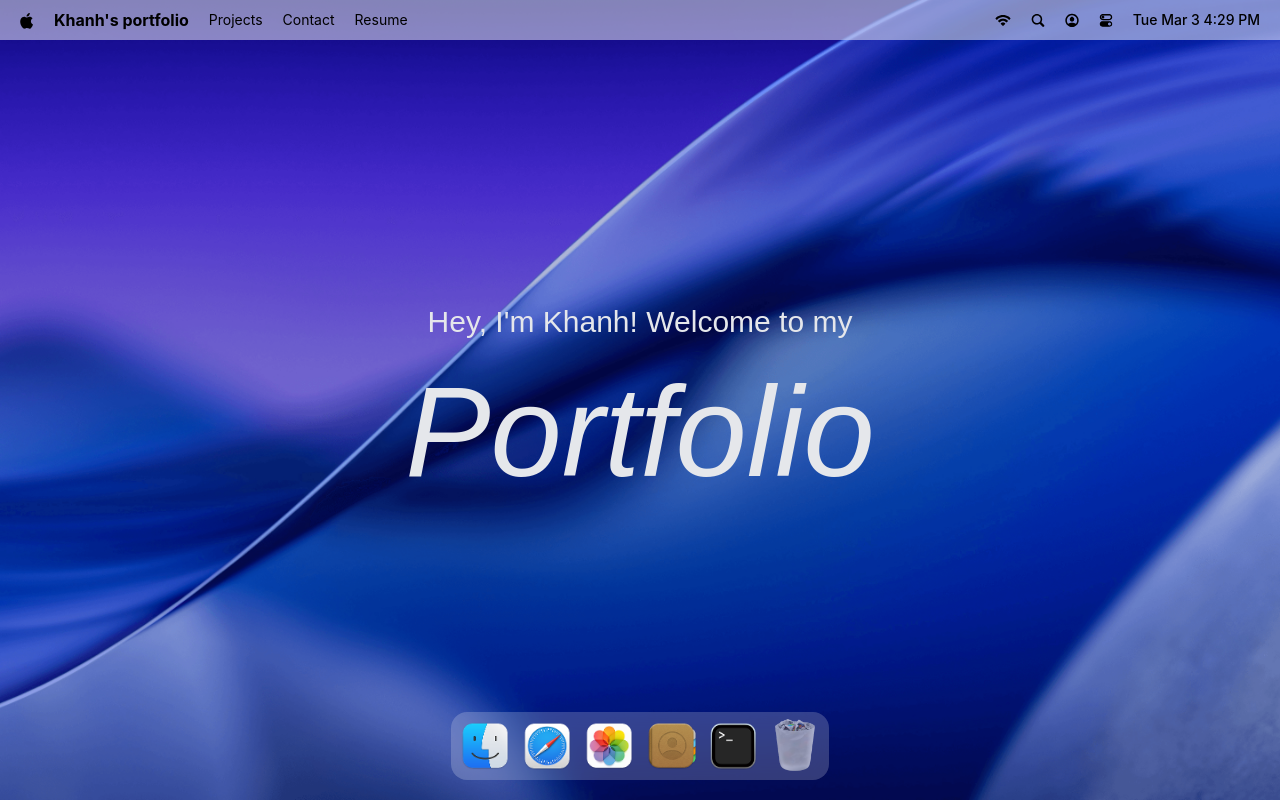
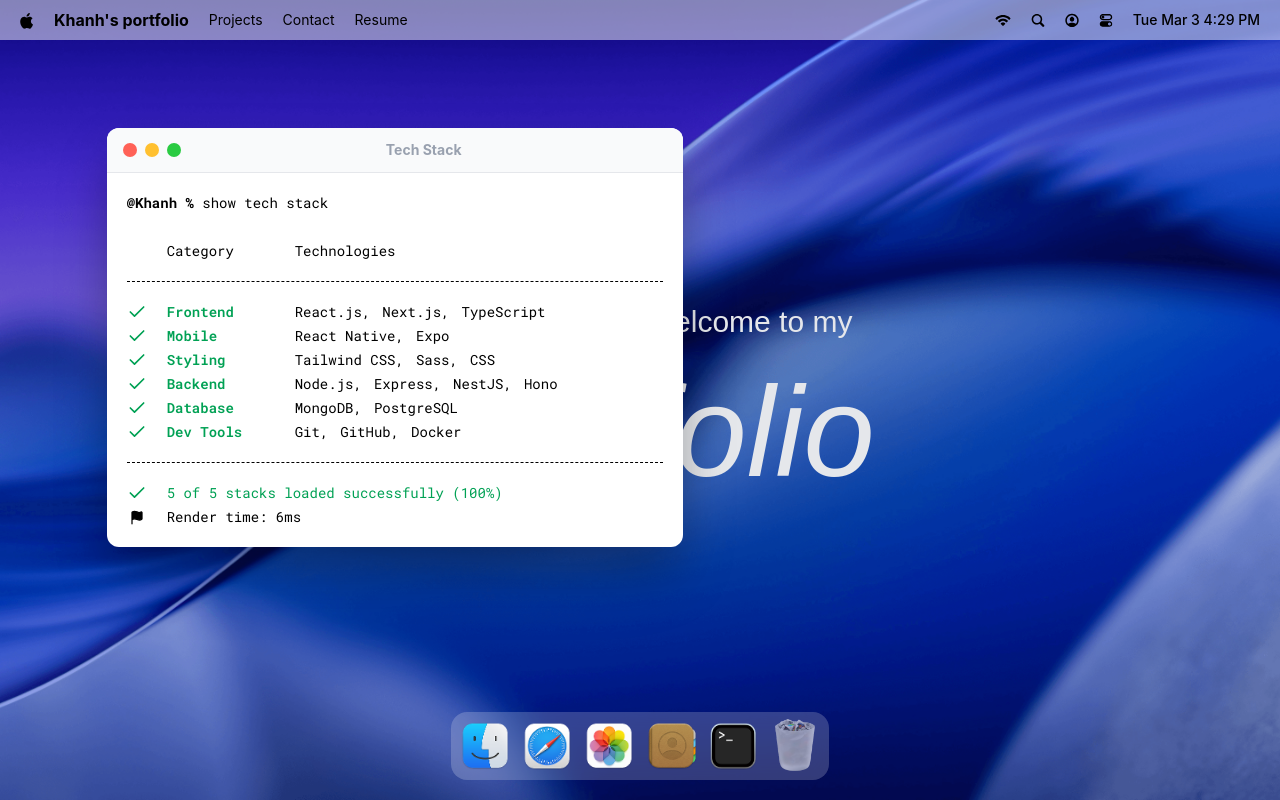
Before and after one commit to LeeminhoPM/MacOs_Portfolio, a React (Vite) app: page / in a window 1280 px wide. Both pictures are taken after a click on the button 733 px from the left and 746 px from the top of the page. Built offline with nearby package versions, Linux system fonts and the light colour scheme; a web font is replaced by a local one.

Commit message:
implement a hoc for managing window state and add the first window - terminal

```diff
--- a/package.json
+++ b/package.json
@@ -14,11 +14,13 @@
     "@tailwindcss/vite": "^4.2.1",
     "dayjs": "^1.11.19",
     "gsap": "^3.14.2",
+    "immer": "^11.1.4",
     "lucide-react": "^0.576.0",
     "react": "^19.2.0",
     "react-dom": "^19.2.0",
     "react-tooltip": "^5.30.0",
-    "tailwindcss": "^4.2.1"
+    "tailwindcss": "^4.2.1",
+    "zustand": "^5.0.11"
   },
   "devDependencies": {
     "@eslint/js": "^9.39.1",
--- a/src/App.jsx
+++ b/src/App.jsx
@@ -1,5 +1,10 @@
 import { Dock, Navbar, Welcome } from "#components";
 import React from "react";
+import { Draggable } from "gsap/Draggable";
+import gsap from "gsap";
+import TerminalWindow from "#windows/Terminal";
+
+gsap.registerPlugin(Draggable);
 
 const App = () => {
     return (
@@ -7,6 +12,8 @@
             <Navbar />
             <Welcome />
             <Dock />
+
+            <TerminalWindow />
         </main>
     );
 };
--- a/src/components/Dock.jsx
+++ b/src/components/Dock.jsx
@@ -3,8 +3,10 @@
 import React, { useRef } from "react";
 import { useGSAP } from "@gsap/react";
 import gsap from "gsap";
+import useWindowStore from "#store/window";
 
 const Dock = () => {
+    const { openWindow, closeWindow, windows } = useWindowStore();
     const dockRef = useRef(null);
 
     useGSAP(() => {
@@ -58,8 +60,16 @@
         };
     }, []);
 
-    const toggleApp = () => {
-        // TODO Implement app opening logic, e.g. show modal or navigate
+    const toggleApp = (app) => {
+        if (!app.canOpen) return;
+
+        const window = windows[app.id];
+
+        if (window.isOpen) {
+            closeWindow(app.id);
+        } else {
+            openWindow(app.id);
+        }
     };
 
     return (
@@ -75,7 +85,7 @@
                             data-tooltip-content={name}
                             data-tooltip-delay-show={150}
                             disabled={!canOpen}
-                            onClick={() => toggleApp()}
+                            onClick={() => toggleApp({ id, canOpen })}
                         >
                             <img
                                 src={`/images/${icon}`}
--- /dev/null
+++ b/src/components/WindowControls.jsx
@@ -0,0 +1,16 @@
+import useWindowStore from "#store/window";
+import React from "react";
+
+const WindowControls = ({ target }) => {
+    const { closeWindow } = useWindowStore();
+
+    return (
+        <div id="window-controls">
+            <div className="close" onClick={() => closeWindow(target)} />
+            <div className="minimize" />
+            <div className="maximize" />
+        </div>
+    );
+};
+
+export default WindowControls;
--- a/src/components/index.js
+++ b/src/components/index.js
@@ -1,5 +1,6 @@
 import Navbar from "./Navbar";
 import Welcome from "./Welcome";
 import Dock from "./Dock";
+import WindowControls from "./WindowControls";
 
-export { Navbar, Welcome, Dock };
+export { Navbar, Welcome, Dock, WindowControls };
--- /dev/null
+++ b/src/hoc/WindowWrapper.jsx
@@ -0,0 +1,67 @@
+import useWindowStore from "#store/window";
+import { useGSAP } from "@gsap/react";
+import gsap from "gsap";
+import { Draggable } from "gsap/Draggable";
+import React, { useLayoutEffect, useRef } from "react";
+
+const WindowWrapper = (Component, windowKey) => {
+    const Wrapped = (props) => {
+        const { focusWindow, windows } = useWindowStore();
+        const { isOpen, zIndex } = windows[windowKey];
+        const ref = useRef(null);
+
+        useGSAP(() => {
+            const el = ref.current;
+            if (!el || !isOpen) return;
+            el.style.display = "block";
+
+            gsap.fromTo(
+                el,
+                { scale: 0.8, opacity: 0, y: 40 },
+                {
+                    scale: 1,
+                    opacity: 1,
+                    y: 0,
+                    duration: 0.4,
+                    ease: "power3.out",
+                },
+            );
+        }, [isOpen]);
+
+        useGSAP(() => {
+            const el = ref.current;
+            if (!el) return;
+
+            const [instance] = Draggable.create(el, {
+                onPress: () => focusWindow(windowKey),
+            });
+
+            return () => instance.kill();
+        });
+
+        useLayoutEffect(() => {
+            const el = ref.current;
+            if (!el) return;
+            el.style.display = isOpen ? "block" : "none";
+        }, [isOpen]);
+
+        return (
+            <section
+                id={windowKey}
+                ref={ref}
+                style={{ zIndex }}
+                className="absolute"
+            >
+                <Component {...props} />
+            </section>
+        );
+    };
+
+    Wrapped.displayName = `WindowWrapper(${
+        Component.displayName || Component.name || Component
+    })`;
+
+    return Wrapped;
+};
+
+export default WindowWrapper;
--- /dev/null
+++ b/src/store/window.js
@@ -0,0 +1,35 @@
+import { immer } from "zustand/middleware/immer";
+import { create } from "zustand";
+import { INITIAL_Z_INDEX, WINDOW_CONFIG } from "#constants";
+
+const useWindowStore = create(
+    immer((set) => ({
+        windows: WINDOW_CONFIG,
+        nextZIndex: INITIAL_Z_INDEX + 1,
+
+        openWindow: (windowKey, data = null) =>
+            set((state) => {
+                const win = state.windows[windowKey];
+                win.isOpen = true;
+                win.zIndex = state.nextZIndex;
+                win.data = data ?? win.data;
+                state.nextZIndex++;
+            }),
+
+        closeWindow: (windowKey) =>
+            set((state) => {
+                const win = state.windows[windowKey];
+                win.isOpen = false;
+                win.zIndex = INITIAL_Z_INDEX;
+                win.data = null;
+            }),
+
+        focusWindow: (windowKey) =>
+            set((state) => {
+                const win = state.windows[windowKey];
+                win.zIndex = state.nextZIndex++;
+            }),
+    })),
+);
+
+export default useWindowStore;
--- /dev/null
+++ b/src/windows/Terminal.jsx
@@ -0,0 +1,61 @@
+import { WindowControls } from "#components";
+import { techStack } from "#constants";
+import WindowWrapper from "#hoc/WindowWrapper";
+import { Check, Flag } from "lucide-react";
+import React from "react";
+
+const Terminal = () => {
+    return (
+        <>
+            <div id="window-header">
+                <WindowControls target="terminal" />
+                <h2>Tech Stack</h2>
+            </div>
+
+            <div className="techstack">
+                <p>
+                    <span className="font-bold">@Khanh % </span>
+                    show tech stack
+                </p>
+
+                <div className="label">
+                    <p className="w-32">Category</p>
+                    <p>Technologies</p>
+                </div>
+
+                <ul className="content">
+                    {techStack.map(({ category, items }) => (
+                        <li key={category} className="flex items-center">
+                            <Check className="check" size={20} />
+                            <h3>{category}</h3>
+                            <ul>
+                                {items.map((item, index) => (
+                                    <li key={index}>
+                                        {item}
+                                        {index < items.length - 1 ? "," : ""}
+                                    </li>
+                                ))}
+                            </ul>
+                        </li>
+                    ))}
+                </ul>
+
+                <div className="footnote">
+                    <p>
+                        <Check size={20} />5 of 5 stacks loaded successfully
+                        (100%)
+                    </p>
+
+                    <p className="text-black">
+                        <Flag size={15} fill="black" />
+                        Render time: 6ms
+                    </p>
+                </div>
+            </div>
+        </>
+    );
+};
+
+const TerminalWindow = WindowWrapper(Terminal, "terminal");
+
+export default TerminalWindow;
--- /dev/null
+++ b/src/windows/index.js
@@ -0,0 +1,3 @@
+import Terminal from "./Terminal";
+
+export { Terminal };
```
Also changed, not shown: 1 other file (tests, documents, lock files or other folders).
